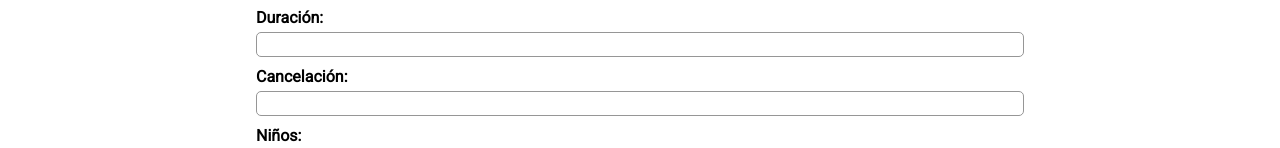
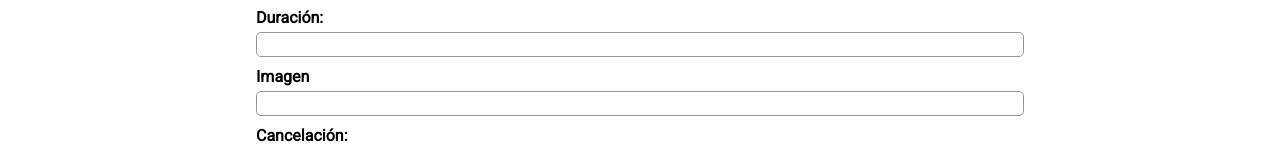
Before and after one commit to EffectiveXf5/joandjane-front, a Vue app: page /nuevaexperiencia in a window 1280 px wide. Shown: the part 651-799 px from the top of the page. Built offline with nearby package versions, Linux system fonts and the light colour scheme.

Commit message:
problems on group

```diff
--- a/src/views/Form-new-experience.vue
+++ b/src/views/Form-new-experience.vue
@@ -47,6 +47,9 @@
 
         <label class="label">Duración:</label>
         <input class="input" v-model="activity.duration" type="text">
+
+        <label class="label">Imagen</label>
+        <input class="input" type="text" v-model="activity.img">
 
         <label class="label">Cancelación:</label>
         <input class="input" v-model="activity.cancelation" type="text">
@@ -192,6 +195,11 @@ export default {
           return e.response
         })
     },
+
+    /* clickImg(e) {
+      this.activity.img = e.target.file
+      console.log(this.activity.img)
+    }, */
   }
 }
 
```
